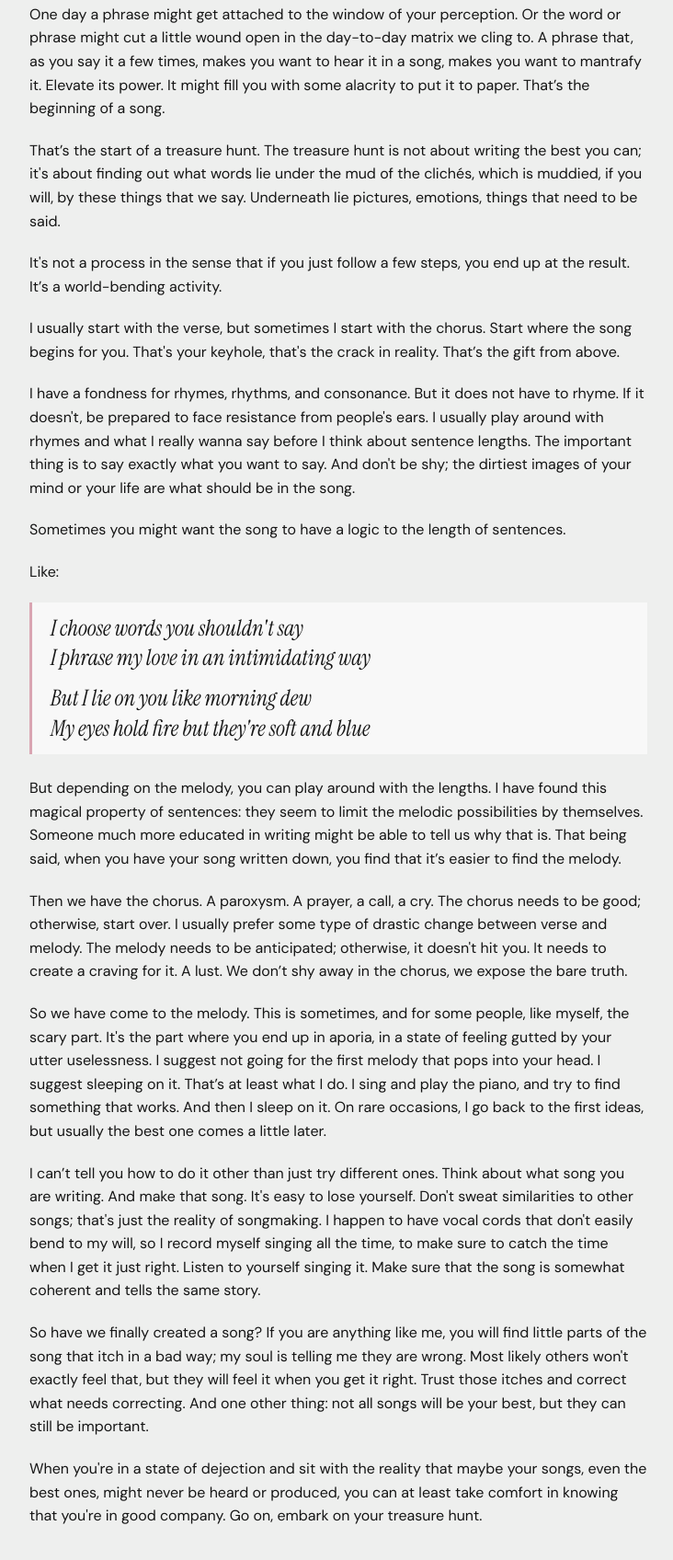
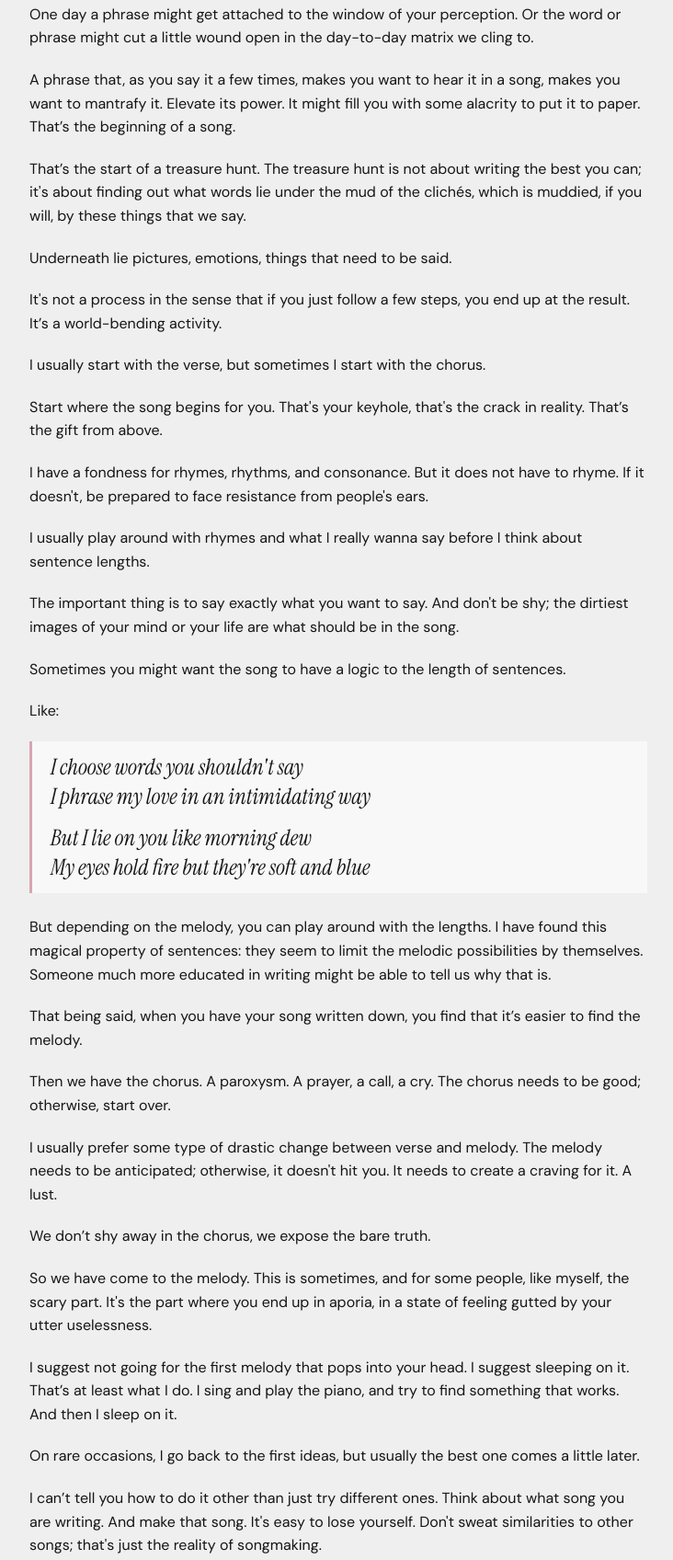
Before and after one commit to Elinahtysken/songwriter, a plain HTML site: page how-do-you-write-a-song.html in a window 1280 px wide. Shown: the part 496-2192 px from the top of the page at 92% size, without its empty margins (272-1004 px from the left). Drawn offline with Linux system fonts and the light colour scheme.

Commit message:
Add paragraph breaks to songwriting article

```diff
--- a/how-do-you-write-a-song.html
+++ b/how-do-you-write-a-song.html
@@ -26,15 +26,25 @@
       <h1>How to write a song</h1>
       <p class="article-byline">By Elina Tyskling</p>
 
-      <p>One day a phrase might get attached to the window of your perception. Or the word or phrase might cut a little wound open in the day-to-day matrix we cling to. A phrase that, as you say it a few times, makes you want to hear it in a song, makes you want to mantrafy it. Elevate its power. It might fill you with some alacrity to put it to paper. That’s the beginning of a song.</p>
+      <p>One day a phrase might get attached to the window of your perception. Or the word or phrase might cut a little wound open in the day-to-day matrix we cling to.</p>
 
-      <p>That’s the start of a treasure hunt. The treasure hunt is not about writing the best you can; it's about finding out what words lie under the mud of the clichés, which is muddied, if you will, by these things that we say. Underneath lie pictures, emotions, things that need to be said.</p>
+      <p>A phrase that, as you say it a few times, makes you want to hear it in a song, makes you want to mantrafy it. Elevate its power. It might fill you with some alacrity to put it to paper. That’s the beginning of a song.</p>
+
+      <p>That’s the start of a treasure hunt. The treasure hunt is not about writing the best you can; it's about finding out what words lie under the mud of the clichés, which is muddied, if you will, by these things that we say.</p>
+
+      <p>Underneath lie pictures, emotions, things that need to be said.</p>
 
       <p>It's not a process in the sense that if you just follow a few steps, you end up at the result. It’s a world-bending activity.</p>
 
-      <p>I usually start with the verse, but sometimes I start with the chorus. Start where the song begins for you. That's your keyhole, that's the crack in reality. That’s the gift from above.</p>
+      <p>I usually start with the verse, but sometimes I start with the chorus.</p>
 
-      <p>I have a fondness for rhymes, rhythms, and consonance. But it does not have to rhyme. If it doesn't, be prepared to face resistance from people's ears. I usually play around with rhymes and what I really wanna say before I think about sentence lengths. The important thing is to say exactly what you want to say. And don't be shy; the dirtiest images of your mind or your life are what should be in the song.</p>
+      <p>Start where the song begins for you. That's your keyhole, that's the crack in reality. That’s the gift from above.</p>
+
+      <p>I have a fondness for rhymes, rhythms, and consonance. But it does not have to rhyme. If it doesn't, be prepared to face resistance from people's ears.</p>
+
+      <p>I usually play around with rhymes and what I really wanna say before I think about sentence lengths.</p>
+
+      <p>The important thing is to say exactly what you want to say. And don't be shy; the dirtiest images of your mind or your life are what should be in the song.</p>
 
       <p>Sometimes you might want the song to have a logic to the length of sentences.</p>
 
@@ -47,17 +57,33 @@
           My eyes hold fire but they're soft and blue</p>
       </blockquote>
 
-      <p>But depending on the melody, you can play around with the lengths. I have found this magical property of sentences: they seem to limit the melodic possibilities by themselves. Someone much more educated in writing might be able to tell us why that is. That being said, when you have your song written down, you find that it’s easier to find the melody.</p>
+      <p>But depending on the melody, you can play around with the lengths. I have found this magical property of sentences: they seem to limit the melodic possibilities by themselves. Someone much more educated in writing might be able to tell us why that is.</p>
 
-      <p>Then we have the chorus. A paroxysm. A prayer, a call, a cry. The chorus needs to be good; otherwise, start over. I usually prefer some type of drastic change between verse and melody. The melody needs to be anticipated; otherwise, it doesn't hit you. It needs to create a craving for it. A lust. We don’t shy away in the chorus, we expose the bare truth.</p>
+      <p>That being said, when you have your song written down, you find that it’s easier to find the melody.</p>
 
-      <p>So we have come to the melody. This is sometimes, and for some people, like myself, the scary part. It's the part where you end up in aporia, in a state of feeling gutted by your utter uselessness. I suggest not going for the first melody that pops into your head. I suggest sleeping on it. That’s at least what I do. I sing and play the piano, and try to find something that works. And then I sleep on it. On rare occasions, I go back to the first ideas, but usually the best one comes a little later.</p>
+      <p>Then we have the chorus. A paroxysm. A prayer, a call, a cry. The chorus needs to be good; otherwise, start over.</p>
 
-      <p>I can’t tell you how to do it other than just try different ones. Think about what song you are writing. And make that song. It's easy to lose yourself. Don't sweat similarities to other songs; that's just the reality of songmaking. I happen to have vocal cords that don't easily bend to my will, so I record myself singing all the time, to make sure to catch the time when I get it just right. Listen to yourself singing it. Make sure that the song is somewhat coherent and tells the same story.</p>
+      <p>I usually prefer some type of drastic change between verse and melody. The melody needs to be anticipated; otherwise, it doesn't hit you. It needs to create a craving for it. A lust.</p>
 
-      <p>So have we finally created a song? If you are anything like me, you will find little parts of the song that itch in a bad way; my soul is telling me they are wrong. Most likely others won't exactly feel that, but they will feel it when you get it right. Trust those itches and correct what needs correcting. And one other thing: not all songs will be your best, but they can still be important.</p>
+      <p>We don’t shy away in the chorus, we expose the bare truth.</p>
 
-      <p>When you're in a state of dejection and sit with the reality that maybe your songs, even the best ones, might never be heard or produced, you can at least take comfort in knowing that you're in good company. Go on, embark on your treasure hunt.</p>
+      <p>So we have come to the melody. This is sometimes, and for some people, like myself, the scary part. It's the part where you end up in aporia, in a state of feeling gutted by your utter uselessness.</p>
+
+      <p>I suggest not going for the first melody that pops into your head. I suggest sleeping on it. That’s at least what I do. I sing and play the piano, and try to find something that works. And then I sleep on it.</p>
+
+      <p>On rare occasions, I go back to the first ideas, but usually the best one comes a little later.</p>
+
+      <p>I can’t tell you how to do it other than just try different ones. Think about what song you are writing. And make that song. It's easy to lose yourself. Don't sweat similarities to other songs; that's just the reality of songmaking.</p>
+
+      <p>I happen to have vocal cords that don't easily bend to my will, so I record myself singing all the time, to make sure to catch the time when I get it just right. Listen to yourself singing it. Make sure that the song is somewhat coherent and tells the same story.</p>
+
+      <p>So have we finally created a song? If you are anything like me, you will find little parts of the song that itch in a bad way; my soul is telling me they are wrong. Most likely others won't exactly feel that, but they will feel it when you get it right.</p>
+
+      <p>Trust those itches and correct what needs correcting. And one other thing: not all songs will be your best, but they can still be important.</p>
+
+      <p>When you're in a state of dejection and sit with the reality that maybe your songs, even the best ones, might never be heard or produced, you can at least take comfort in knowing that you're in good company.</p>
+
+      <p>Go on, embark on your treasure hunt.</p>
     </article>
   </main>
 
```
